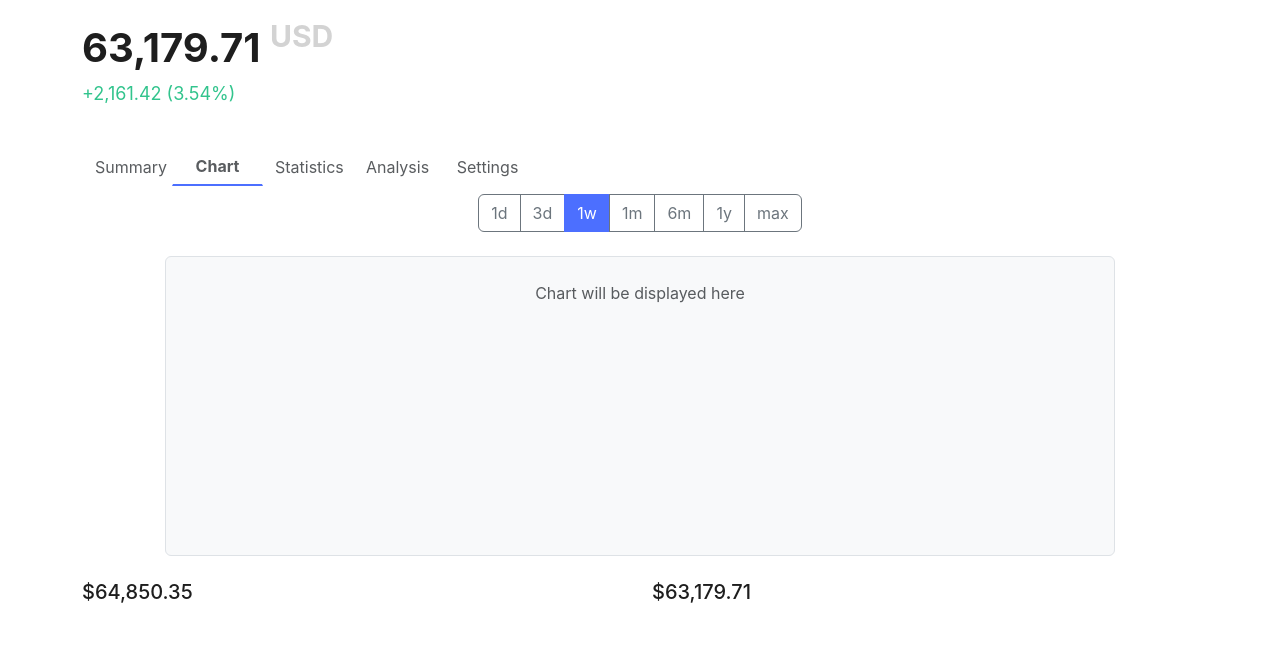
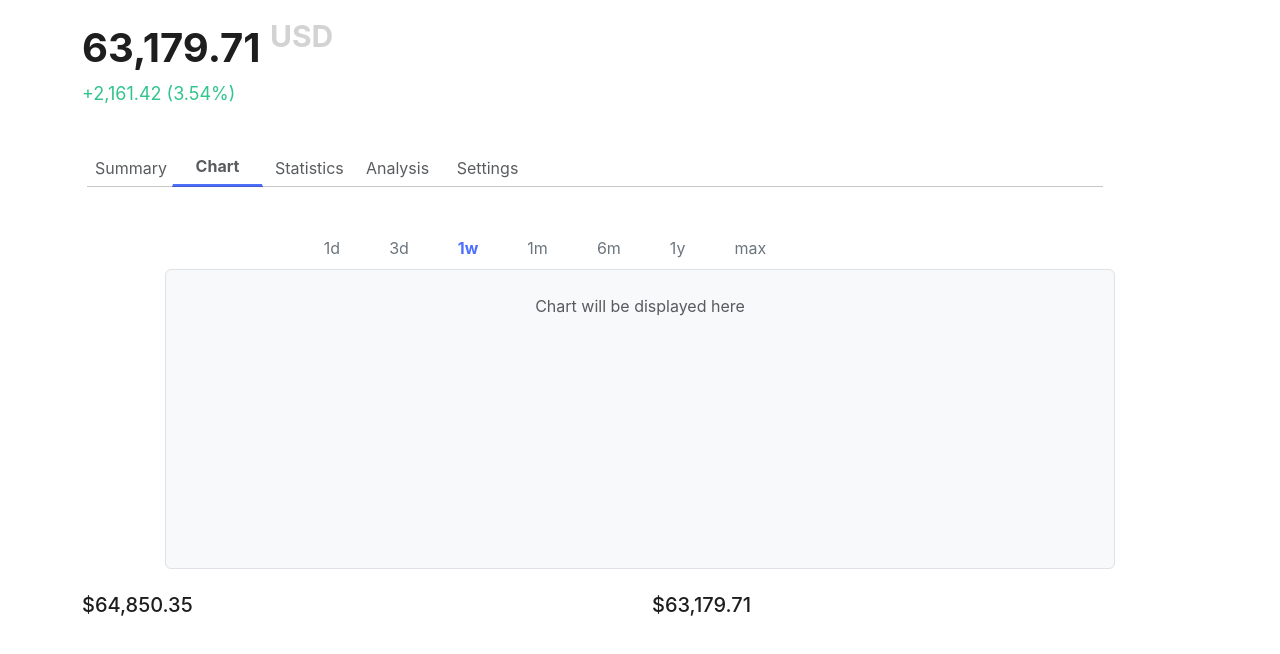
Before and after one commit to pitabasdev/CATALOG-Frontend-Developer-Assignment, a React (Create React App) app: page / in a window 1280 px wide. Shown: the top 654 px of the page. Built offline with nearby package versions, Linux system fonts and the light colour scheme; the HTML template or start-up script is replaced by a standard one.

Commit message:
design the chat header tab

```diff
--- a/src/components/BitCoinChart.js
+++ b/src/components/BitCoinChart.js
@@ -1,4 +1,4 @@
-import React,{useState} from "react";
+import React, { useState } from "react";
 import { Container, Row, Col, ButtonGroup, Button } from "react-bootstrap";
 
 export default function BitCoinChart() {
@@ -34,12 +34,12 @@ export default function BitCoinChart() {
                     className="text-muted"
                     style={{
                       fontSize: "16px",
-                      textDecoration:'none',
-                      width:"30px",
+                      textDecoration: "none",
+                      width: "30px",
                       color: activeTab === tab ? "#1e1e1e" : "#6c757d",
                       fontWeight: activeTab === tab ? "bold" : "normal",
                       borderBottom:
-                        activeTab === tab ? "2px solid #4C6FFF" : "none",
+                        activeTab === tab ? "3px solid #4C6FFF" : "none",
                     }}
                     onClick={() => setActiveTab(tab)}
                   >
@@ -49,22 +49,87 @@ export default function BitCoinChart() {
               </ButtonGroup>
             </Col>
           </Row>
-
-          <Row className="justify-content-center mb-4">
-            <Col md={8} className="text-center">
+          <Row>
+            <Col md={11}>
+              <hr
+                style={{ marginTop: "-9px", backgroundColor: "#E0FFFF",marginLeft:"5px" }}
+              ></hr>
+            </Col>
+          </Row>
+          <Row className="ml-5 mt-4">
+      <Col md={10} className="text-center">
         <ButtonGroup>
-                <Button variant="outline-secondary">1d</Button>
-                <Button variant="outline-secondary">3d</Button>
           <Button
-                  variant="primary"
-                  style={{ backgroundColor: "#4C6FFF", borderColor: "#4C6FFF" }}
+            variant="link"
+            style={{
+              color: "#6c757d",
+              textDecoration: "none",
+              padding: "0.5rem 1.5rem",
+            }}
+          >
+            1d
+          </Button>
+          <Button
+            variant="link"
+            style={{
+              color: "#6c757d",
+              textDecoration: "none",
+              padding: "0.5rem 1.5rem",
+            }}
+          >
+            3d
+          </Button>
+          <Button
+            variant="link"
+            style={{
+              color: "#4C6FFF",
+              textDecoration: "none",
+              padding: "0.5rem 1.5rem",
+              fontWeight: "bold",
+            }}
           >
             1w
           </Button>
-                <Button variant="outline-secondary">1m</Button>
-                <Button variant="outline-secondary">6m</Button>
-                <Button variant="outline-secondary">1y</Button>
-                <Button variant="outline-secondary">max</Button>
+          <Button
+            variant="link"
+            style={{
+              color: "#6c757d",
+              textDecoration: "none",
+              padding: "0.5rem 1.5rem",
+            }}
+          >
+            1m
+          </Button>
+          <Button
+            variant="link"
+            style={{
+              color: "#6c757d",
+              textDecoration: "none",
+              padding: "0.5rem 1.5rem",
+            }}
+          >
+            6m
+          </Button>
+          <Button
+            variant="link"
+            style={{
+              color: "#6c757d",
+              textDecoration: "none",
+              padding: "0.5rem 1.5rem",
+            }}
+          >
+            1y
+          </Button>
+          <Button
+            variant="link"
+            style={{
+              color: "#6c757d",
+              textDecoration: "none",
+              padding: "0.5rem 1.5rem",
+            }}
+          >
+            max
+          </Button>
         </ButtonGroup>
       </Col>
     </Row>
```
Lines whose indentation alone changed are shown as unchanged.
